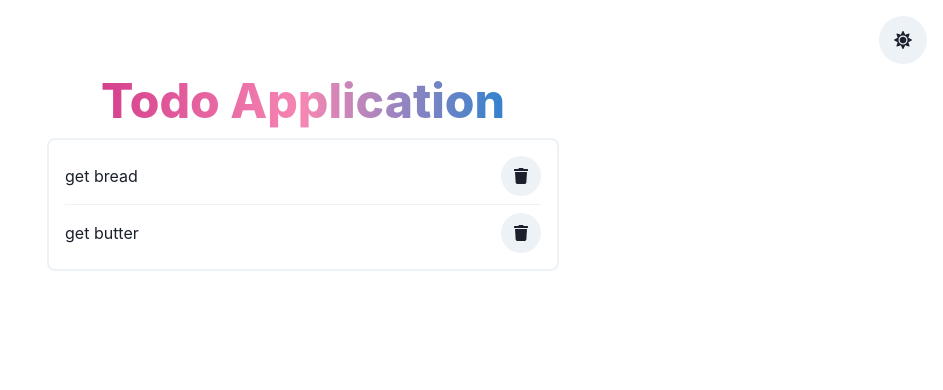
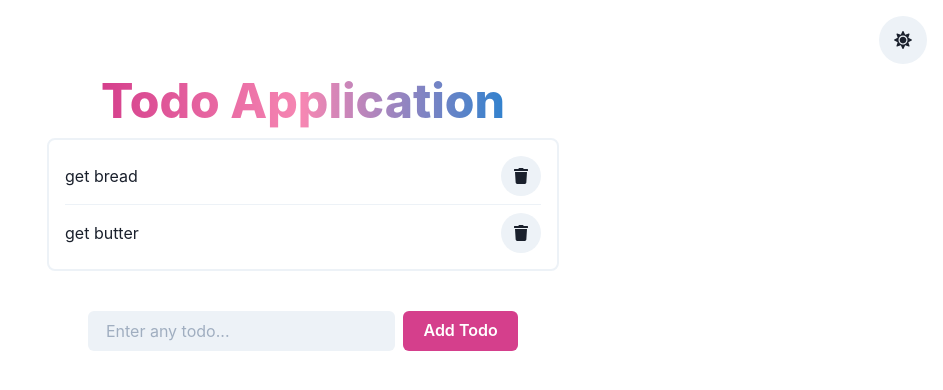
Before and after one commit to Jitendra3018/todo-app-chakra-ui, a React (Create React App) app: page / in a window 1280 px wide. Shown: the top 390 px of the page, without its empty margins (337-1280 px from the left). Built offline with nearby package versions, Linux system fonts and the light colour scheme.

Commit message:
Basic Add Todo form Added

```diff
--- a/src/App.js
+++ b/src/App.js
@@ -1,5 +1,6 @@
 import { Heading, IconButton, VStack } from "@chakra-ui/react";
 import { FaSun, FaMoon } from "react-icons/fa";
+import AddTodo from "./components/AddTodo";
 import TodoList from "./components/TodoList";
 
 function App() {
@@ -22,6 +23,7 @@ function App() {
 				Todo Application
 			</Heading>
 			<TodoList />
+			<AddTodo />
 		</VStack>
 	);
 }
--- a/src/components/AddTodo.js
+++ b/src/components/AddTodo.js
@@ -1,5 +1,18 @@
+import { Button, HStack, Input } from "@chakra-ui/react";
+
 function AddTodo() {
-	return <div></div>;
+	const handleSubmit = (e) => {};
+
+	return (
+		<form onSubmit={handleSubmit}>
+			<HStack mt="8">
+				<Input variant="filled" placeholder="Enter any todo..." />
+				<Button px={8} colorScheme="pink" type="submit">
+					Add Todo
+				</Button>
+			</HStack>
+		</form>
+	);
 }
 
 export default AddTodo;
```
